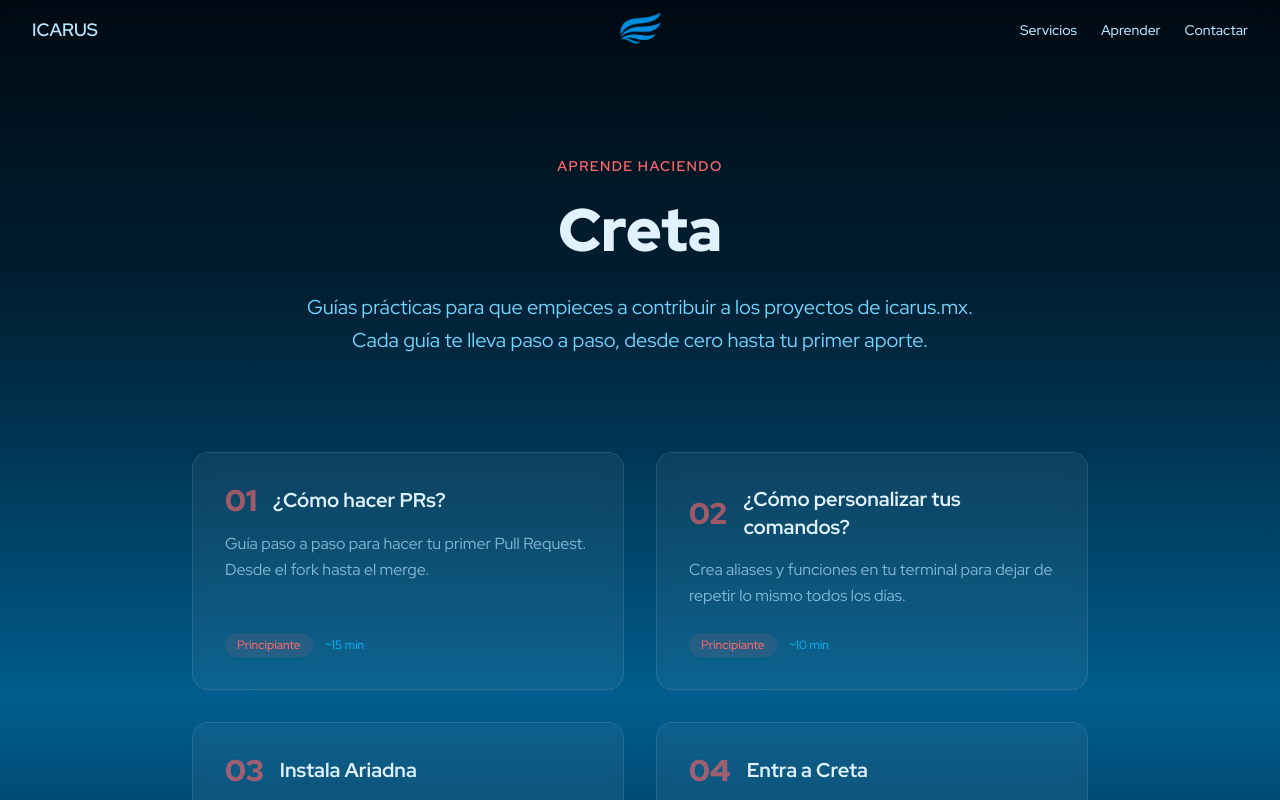
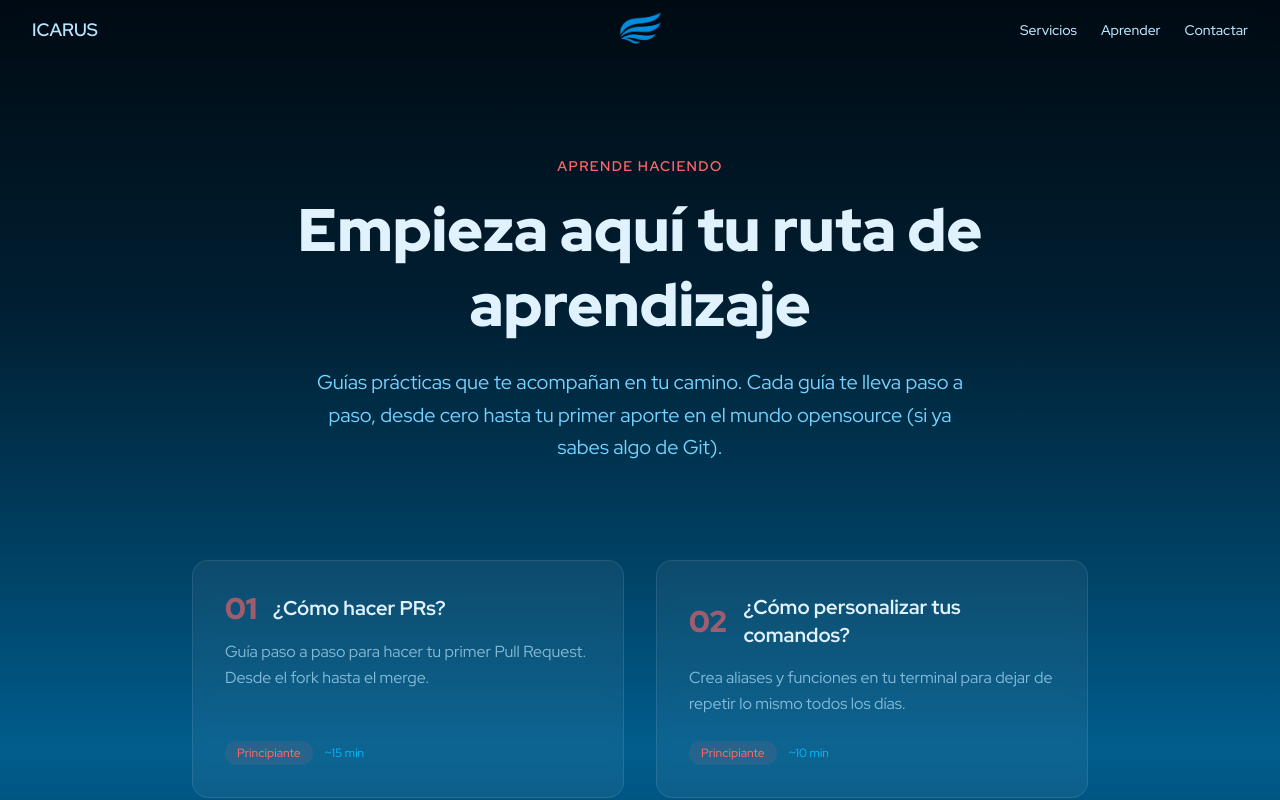
Before and after one commit to grzlz/icarus, a SvelteKit app: page /creta in a window 1280 px wide. Shown: the top 800 px of the page. Built offline with nearby package versions, Linux system fonts and the light colour scheme.

Commit message:
modify route

```diff
--- a/src/routes/creta/+page.svelte
+++ b/src/routes/creta/+page.svelte
@@ -21,10 +21,10 @@
 	<div class="max-w-4xl mx-auto text-center">
 		<p class="text-red-400 font-semibold text-sm uppercase tracking-widest mb-4">Aprende haciendo</p>
 		<h1 class="text-4xl md:text-6xl font-black text-primary-100 leading-tight mb-6">
-			Creta
+			Empieza aquí tu ruta de aprendizaje
 		</h1>
 		<p class="text-lg md:text-xl text-primary-300 max-w-2xl mx-auto leading-relaxed">
-			Guías prácticas para que empieces a contribuir a los proyectos de icarus.mx. Cada guía te lleva paso a paso, desde cero hasta tu primer aporte.
+			Guías prácticas que te acompañan en tu camino. Cada guía te lleva paso a paso, desde cero hasta tu primer aporte en el mundo opensource  (si ya sabes algo de Git).
 		</p>
 	</div>
 </section>
```
